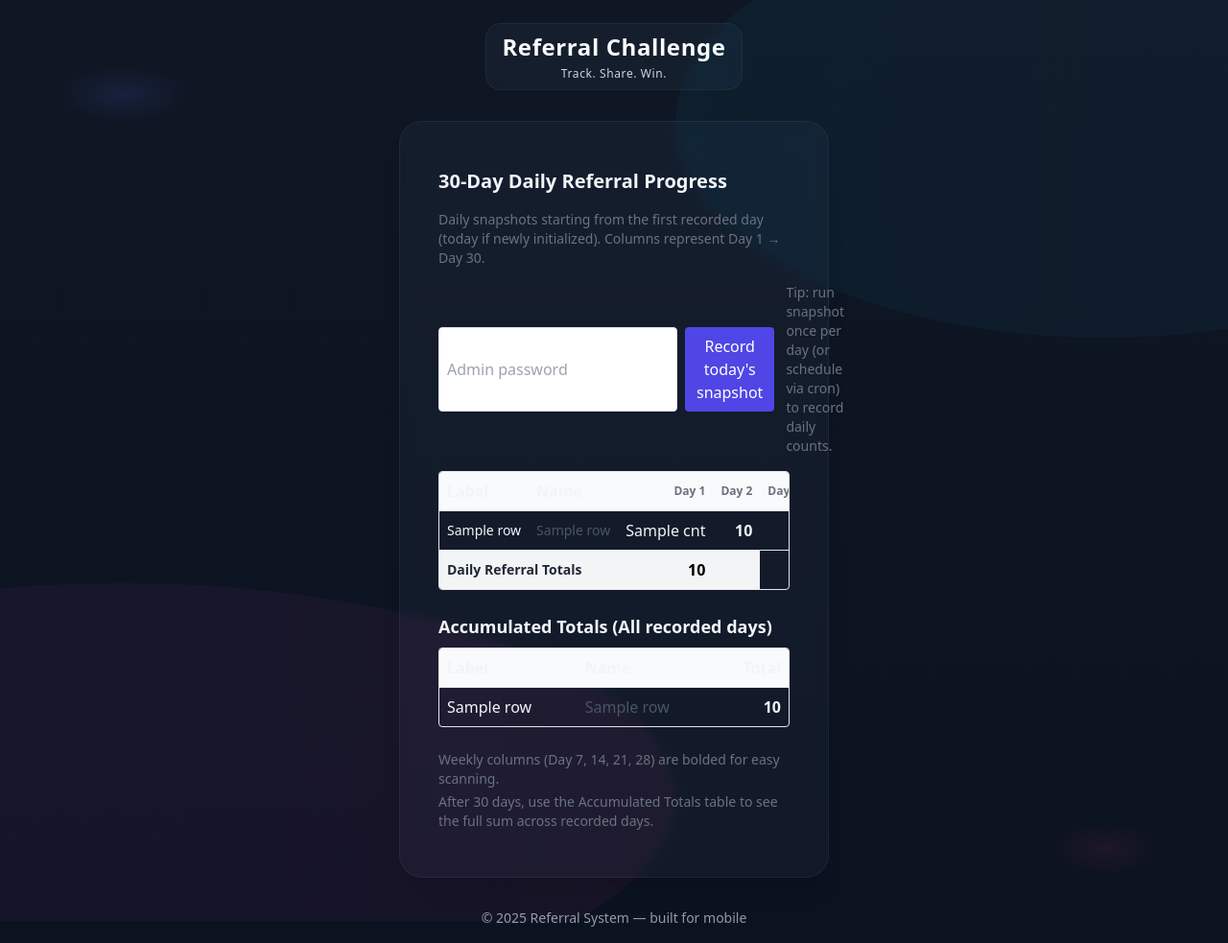
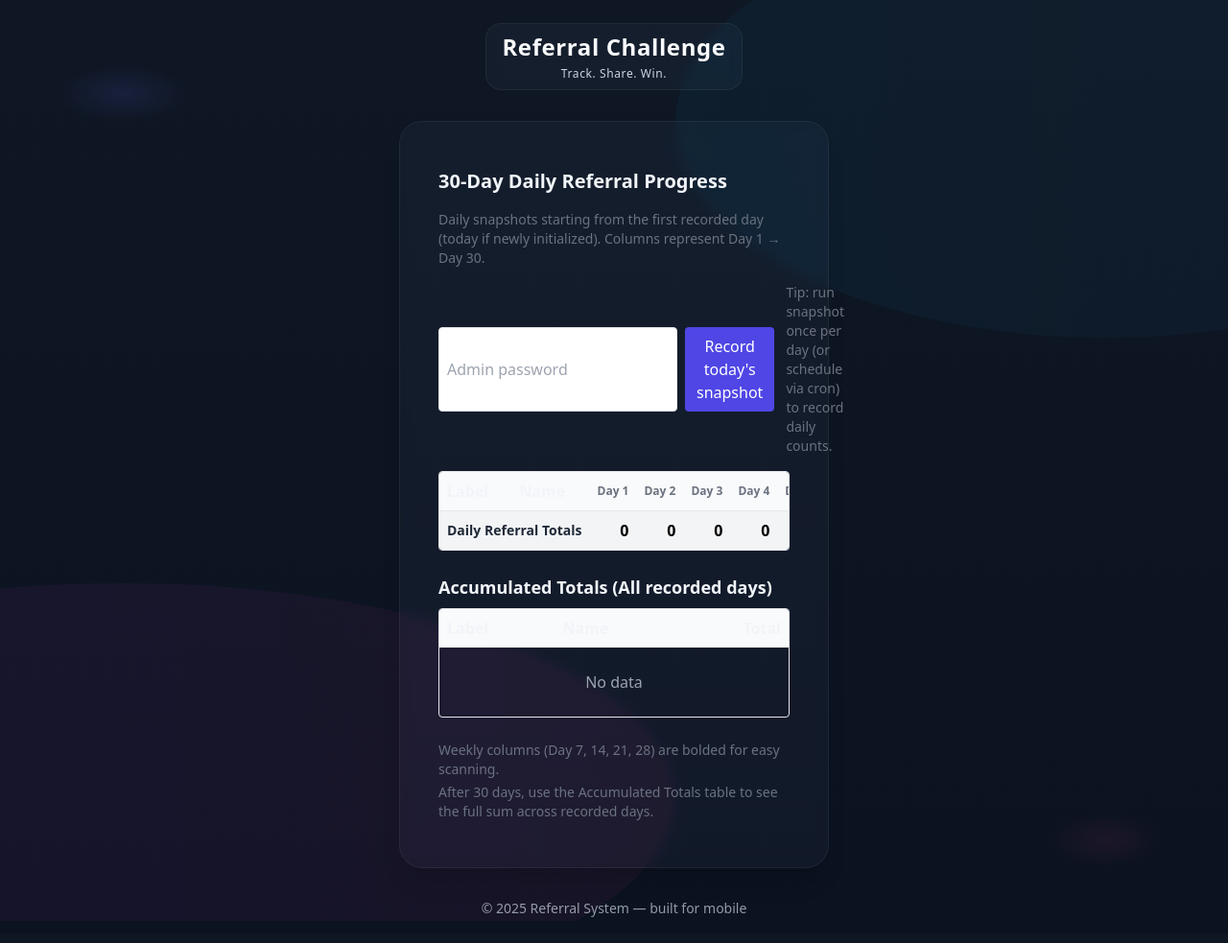
Before and after one commit to olamicreas/whatsapp_bot, a Flask app: template templates/daily_progress.html in a window 1280 px wide. Shown: the whole page at 96% size. After the commit the page ends 956 px from the top, so only its background shows below. Run offline with Flask 3, Linux system fonts and the light colour scheme; the template is opened without the code that fills it: most values are stand-ins (such as "Sample title", 1, 10 or a date in 2020); some libraries are stand-ins or nearby versions.

Commit message:
Update daily_progress.html

```diff
--- a/templates/daily_progress.html
+++ b/templates/daily_progress.html
@@ -15,7 +15,7 @@
   </div>
 
   <div class="overflow-auto border rounded">
-    <table class="w-full min-w-max table-auto">
+    <table id="daily-table" class="w-full min-w-max table-auto">
       <thead class="bg-gray-50">
         <tr>
           <th class="p-2 text-left">Label</th>
@@ -35,27 +35,10 @@
         </tr>
       </thead>
 
-      <tbody>
-        {% for row in rows %}
-        <tr class="border-t">
-          <td class="p-2 text-sm font-medium">{{ row.label }}</td>
-          <td class="p-2 text-sm text-gray-600">{{ row.name }}</td>
-
-          {% for cnt in row.day_counts %}
-            <td class="p-2 text-right">{{ cnt }}</td>
-          {% endfor %}
-
-          <td class="p-2 text-right font-semibold">{{ row.total }}</td>
-        </tr>
-        {% endfor %}
-
-        {# --- NEW SECTION: Daily Totals row --- #}
-        <tr class="border-t bg-gray-100 font-semibold">
-          <td class="p-2 text-sm text-gray-800" colspan="2">Daily Referral Totals</td>
-          {% for day_sum in daily_totals %}
-            <td class="p-2 text-right" style="color:black;">{{ day_sum }}</td>
-          {% endfor %}
-          <td class="p-2 text-right">{{ overall_total }}</td>
+      <tbody id="daily-body">
+        <!-- rows will be rendered client-side (see script below) -->
+        <tr class="text-center">
+          <td class="p-6 text-gray-400" colspan="32">Loading daily deltas…</td>
         </tr>
       </tbody>
     </table>
@@ -64,7 +47,7 @@
   <div class="mt-6">
     <h3 class="text-lg font-semibold mb-2">Accumulated Totals (All recorded days)</h3>
     <div class="overflow-auto border rounded">
-      <table class="w-full min-w-max table-auto">
+      <table id="accum-table" class="w-full min-w-max table-auto">
         <thead class="bg-gray-50">
           <tr>
             <th class="p-2 text-left">Label</th>
@@ -72,14 +55,11 @@
             <th class="p-2 text-right">Total</th>
           </tr>
         </thead>
-        <tbody>
-          {% for row in totals_sorted %}
-          <tr class="border-t">
-            <td class="p-2">{{ row.label }}</td>
-            <td class="p-2 text-gray-600">{{ row.name }}</td>
-            <td class="p-2 text-right font-semibold">{{ row.total }}</td>
+        <tbody id="accum-body">
+          <!-- totals injected by JS -->
+          <tr class="text-center">
+            <td class="p-6 text-gray-400" colspan="3">Loading totals…</td>
           </tr>
-          {% endfor %}
         </tbody>
       </table>
     </div>
@@ -90,4 +70,174 @@
     <p class="mt-1">After 30 days, use the Accumulated Totals table to see the full sum across recorded days.</p>
   </div>
 </div>
+
+<script>
+/*
+Client-side renderer for daily deltas and totals.
+
+Server supplies:
+ - rows      : array of { label, name, day_counts:[30 cumulative-or-daily values], total }
+ - day_dates : array length 30 of date strings or null
+
+This script computes per-day DELTAS (defensive):
+  delta[0] = day_counts[0]
+  delta[i] = max(0, day_counts[i] - day_counts[i-1])  (clamped to 0)
+and then renders the grid and accumulated totals.
+*/
+
+const SERVER_ROWS = {{ rows | tojson }};
+const DAY_DATES = {{ day_dates | tojson }};
+
+function toSafeInt(v){
+  if (v === null || v === undefined) return 0;
+  if (typeof v === 'number') {
+    if (!isFinite(v) || isNaN(v)) return 0;
+    return Math.trunc(v);
+  }
+  // strip commas, whitespace
+  const s = String(v).replace(/[, ]+/g,'').trim();
+  const n = Number(s);
+  if (!isFinite(n) || isNaN(n)) return 0;
+  return Math.trunc(n);
+}
+
+function computeDeltas(day_counts){
+  // day_counts may be fewer than 30; treat missing as 0
+  const deltas = [];
+  for (let i = 0; i < 30; i++){
+    const cur = toSafeInt(day_counts && day_counts[i] != null ? day_counts[i] : 0);
+    if (i === 0){
+      deltas.push(cur);
+    } else {
+      const prev = toSafeInt(day_counts && day_counts[i-1] != null ? day_counts[i-1] : 0);
+      let d = cur - prev;
+      if (!isFinite(d) || isNaN(d)) d = 0;
+      if (d < 0) d = 0; // defensive: clamp negative to 0
+      deltas.push(d);
+    }
+  }
+  return deltas;
+}
+
+(function renderDailyTables(){
+  const tbody = document.getElementById('daily-body');
+  const accumBody = document.getElementById('accum-body');
+
+  // prepare computed rows (deltas + name/label + total)
+  const computed = (Array.isArray(SERVER_ROWS) ? SERVER_ROWS : []).map(r => {
+    const counts = Array.isArray(r.day_counts) ? r.day_counts : [];
+    const deltas = computeDeltas(counts);
+    const total = deltas.reduce((s,n) => s + toSafeInt(n), 0);
+    return {
+      label: r.label || '',
+      name: r.name || r.label || '',
+      deltas: deltas,
+      total: total
+    };
+  });
+
+  // compute daily_totals and overall_total
+  const daily_totals = new Array(30).fill(0);
+  for (let i = 0; i < 30; i++){
+    for (const row of computed){
+      daily_totals[i] += toSafeInt(row.deltas[i]);
+    }
+  }
+  const overall_total = daily_totals.reduce((a,b) => a + b, 0);
+
+  // determine latest index (use last non-null day in DAY_DATES if any)
+  let latestIndex = 0;
+  if (Array.isArray(DAY_DATES)) {
+    const filled = DAY_DATES.map((d, idx) => d ? idx : -1).filter(x => x >= 0);
+    if (filled.length) latestIndex = Math.max(...filled);
+  }
+  latestIndex = Math.max(0, latestIndex);
+
+  // sort rows by latest day's delta desc
+  computed.sort((a,b) => (b.deltas[latestIndex] || 0) - (a.deltas[latestIndex] || 0));
+
+  // render daily-body
+  tbody.innerHTML = ''; // clear
+  for (const row of computed){
+    const tr = document.createElement('tr');
+    tr.className = 'border-t';
+
+    const tdLabel = document.createElement('td');
+    tdLabel.className = 'p-2 text-sm font-medium';
+    tdLabel.textContent = row.label;
+    tr.appendChild(tdLabel);
+
+    const tdName = document.createElement('td');
+    tdName.className = 'p-2 text-sm text-gray-600';
+    tdName.textContent = row.name;
+    tr.appendChild(tdName);
+
+    // day cells
+    for (let i = 0; i < 30; i++){
+      const td = document.createElement('td');
+      td.className = 'p-2 text-right';
+      td.textContent = row.deltas[i] != null ? row.deltas[i] : 0;
+      tr.appendChild(td);
+    }
+
+    const tdTotal = document.createElement('td');
+    tdTotal.className = 'p-2 text-right font-semibold';
+    tdTotal.textContent = row.total;
+    tr.appendChild(tdTotal);
+
+    tbody.appendChild(tr);
+  }
+
+  // append daily totals footer row
+  const totalsRow = document.createElement('tr');
+  totalsRow.className = 'border-t bg-gray-100 font-semibold';
+  const totLabel = document.createElement('td');
+  totLabel.className = 'p-2 text-sm text-gray-800';
+  totLabel.setAttribute('colspan','2');
+  totLabel.textContent = 'Daily Referral Totals';
+  totalsRow.appendChild(totLabel);
+
+  for (let i = 0; i < 30; i++){
+    const td = document.createElement('td');
+    td.className = 'p-2 text-right';
+    td.style.color = 'black';
+    td.textContent = daily_totals[i];
+    totalsRow.appendChild(td);
+  }
+  const tdOverall = document.createElement('td');
+  tdOverall.className = 'p-2 text-right';
+  tdOverall.textContent = overall_total;
+  totalsRow.appendChild(tdOverall);
+  tbody.appendChild(totalsRow);
+
+  // render accumulated totals table
+  accumBody.innerHTML = '';
+  const totalsSorted = computed.slice().sort((a,b) => b.total - a.total);
+  if (totalsSorted.length === 0) {
+    const tr = document.createElement('tr');
+    tr.className = 'text-center';
+    const td = document.createElement('td');
+    td.className = 'p-6 text-gray-400';
+    td.setAttribute('colspan','3');
+    td.textContent = 'No data';
+    tr.appendChild(td);
+    accumBody.appendChild(tr);
+  } else {
+    for (const r of totalsSorted){
+      const tr = document.createElement('tr');
+      tr.className = 'border-t';
+      const a = document.createElement('td'); a.className = 'p-2'; a.textContent = r.label;
+      const b = document.createElement('td'); b.className = 'p-2 text-gray-600'; b.textContent = r.name;
+      const c = document.createElement('td'); c.className = 'p-2 text-right font-semibold'; c.textContent = r.total;
+      tr.appendChild(a); tr.appendChild(b); tr.appendChild(c);
+      accumBody.appendChild(tr);
+    }
+  }
+
+  // expose totals on window for debugging if needed
+  window.__daily_totals = daily_totals;
+  window.__overall_total = overall_total;
+
+})();
+</script>
 {% endblock %}
```
